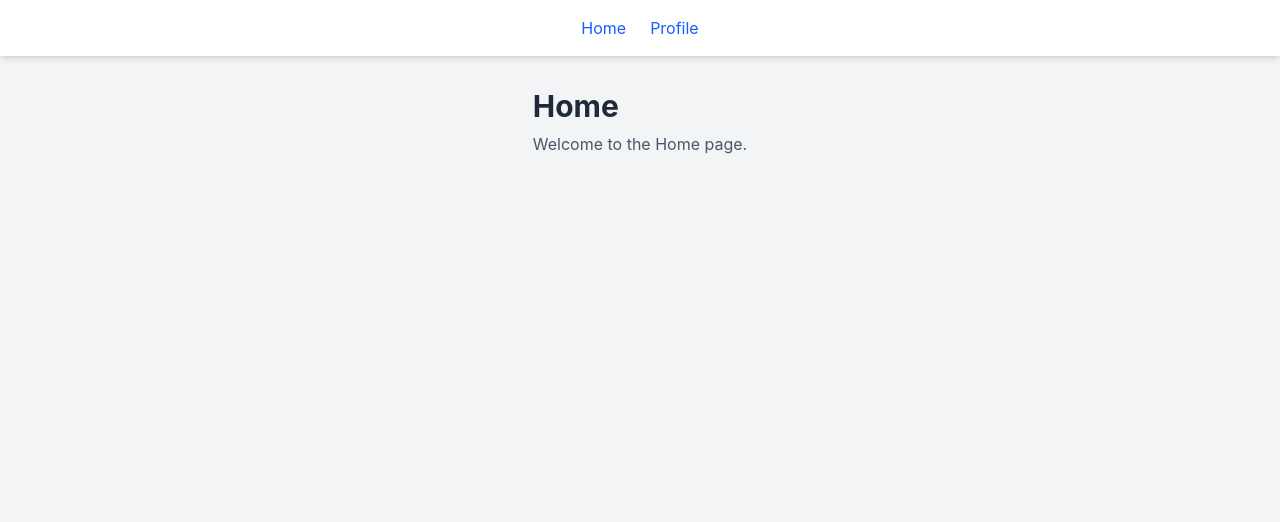
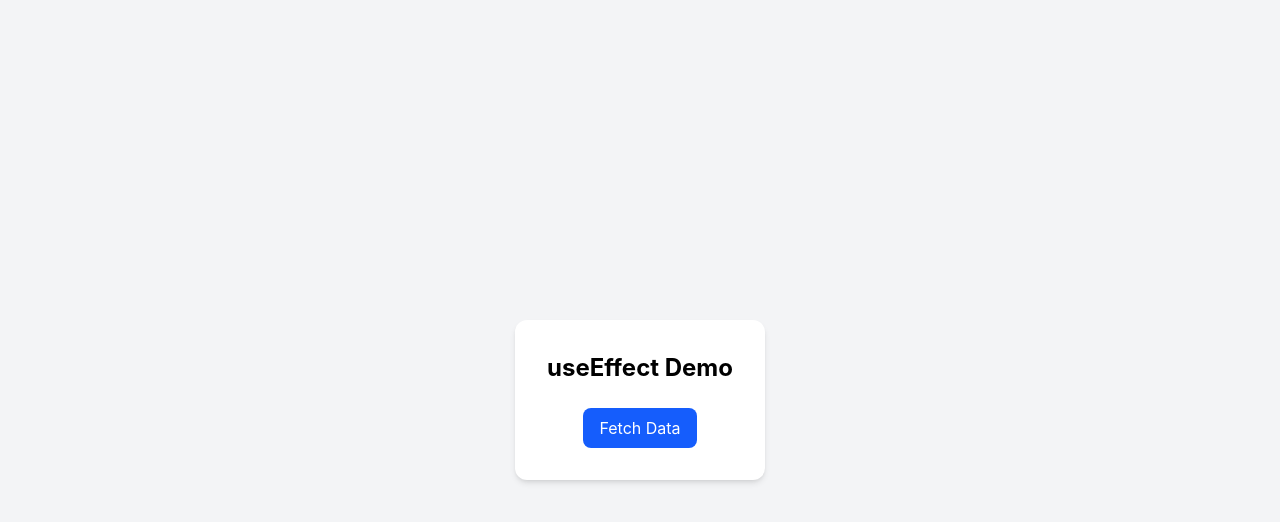
Before and after one commit to mtuannh/mtuannh-focusbear-intern, a React (Vite) app in the folder react-tailwind-practice/: page / in a window 1280 px wide. Shown: the top 522 px of the page. Built offline with nearby package versions, Linux system fonts and the light colour scheme.

Commit message:
issue #25

```diff
--- a/react-tailwind-practice/src/App.jsx
+++ b/react-tailwind-practice/src/App.jsx
@@ -1,37 +1,16 @@
-import { BrowserRouter, Routes, Route, Link } from 'react-router-dom'
-import Home from './components/Home'
-import Profile from './components/Profile'
+import UseEffectDemo from './components/UseEffectDemo'
 
 function App() {
   return (
-    <BrowserRouter>
-      <div className="min-h-screen bg-gray-100">
-        <nav className="bg-white shadow-md p-4">
-          <div className="flex justify-center gap-6">
-            <Link
-              to="/"
-              className="text-blue-600 hover:text-blue-800"
-            >
-              Home
-            </Link>
+    <div className="min-h-screen bg-gray-100 flex items-center justify-center">
+      <div className="bg-white p-8 rounded-xl shadow-md">
+        <h1 className="text-2xl font-bold mb-6 text-center">
+          useEffect Demo
+        </h1>
 
-            <Link
-              to="/profile"
-              className="text-blue-600 hover:text-blue-800"
-            >
-              Profile
-            </Link>
-          </div>
-        </nav>
-
-        <main className="flex justify-center p-8">
-          <Routes>
-            <Route path="/" element={<Home />} />
-            <Route path="/profile" element={<Profile />} />
-          </Routes>
-        </main>
+        <UseEffectDemo />
       </div>
-    </BrowserRouter>
+    </div>
   )
 }
 
--- /dev/null
+++ b/react-tailwind-practice/src/components/UseEffectDemo.jsx
@@ -0,0 +1,62 @@
+import { useEffect, useState } from 'react'
+
+function UseEffectDemo() {
+const [data, setData] = useState(null)
+const [loading, setLoading] = useState(false)
+
+useEffect(() => {
+console.log('UseEffectDemo mounted')
+
+return () => {
+    console.log('UseEffectDemo unmounted')
+}
+}, [])
+
+const handleFetch = async () => {
+setLoading(true)
+
+try {
+    const response = await fetch(
+    'https://jsonplaceholder.typicode.com/todos/1'
+    )
+
+    const result = await response.json()
+    setData(result)
+} catch (error) {
+    console.error('Failed to fetch data:', error)
+} finally {
+    setLoading(false)
+}
+}
+
+return (
+<div className="flex flex-col items-center gap-4">
+    <button
+    onClick={handleFetch}
+    className="px-4 py-2 bg-blue-600 text-white rounded-lg hover:bg-blue-700 active:bg-blue-800"
+    >
+    Fetch Data
+    </button>
+
+    {loading && (
+    <p className="text-gray-600">
+        Loading...
+    </p>
+    )}
+
+    {data && (
+    <div className="p-4 bg-gray-100 rounded-lg">
+        <p>
+        <strong>ID:</strong> {data.id}
+        </p>
+
+        <p>
+        <strong>Title:</strong> {data.title}
+        </p>
+    </div>
+    )}
+</div>
+)
+}
+
+export default UseEffectDemo
```
Also changed, not shown: 1 other file (tests, documents, lock files or other folders).
